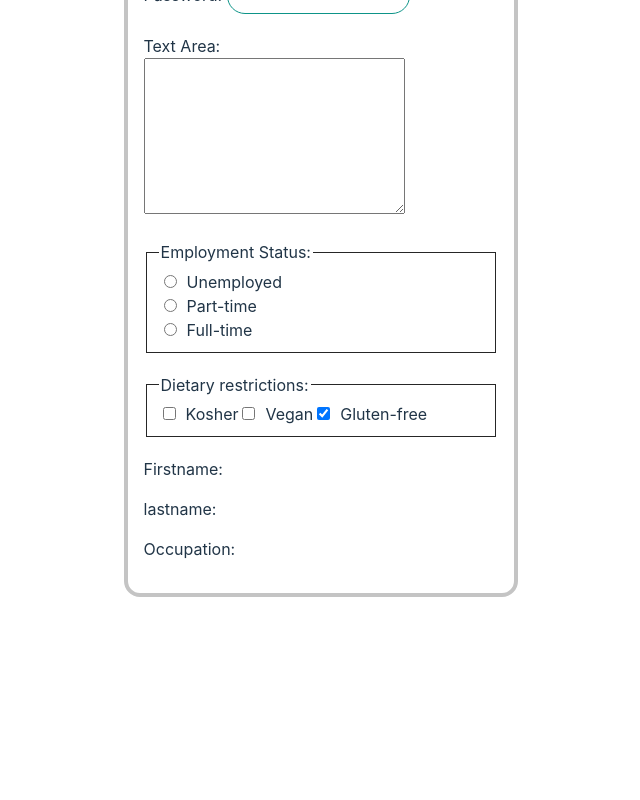
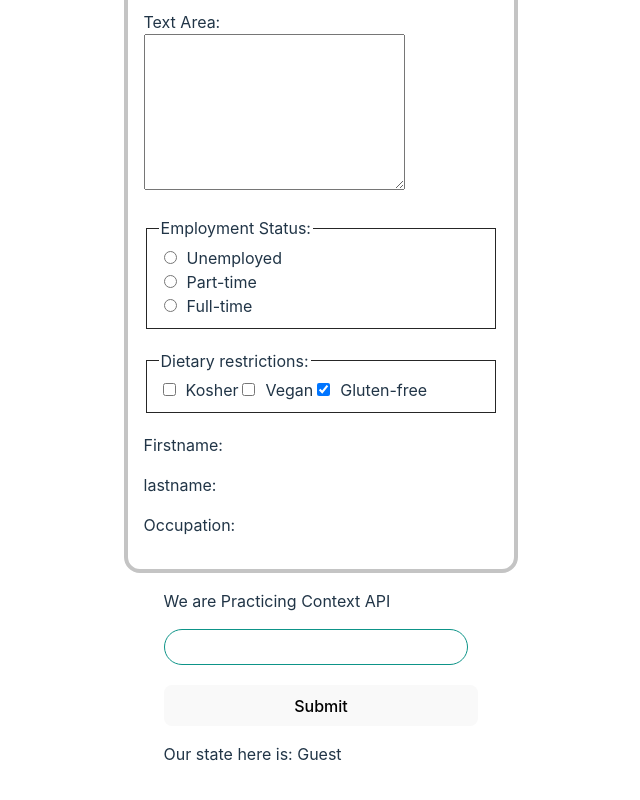
Before and after one commit to adexfit/bobreact, a React (Vite) app in the folder bobreact/: page / in a window 1280 px wide. Shown: the part 1144-1944 px from the top of the page, without its empty margins (319-959 px from the left). Before the commit the page ends 1773 px from the top, so only its background shows below. Built offline with nearby package versions, Linux system fonts and the light colour scheme.

Commit message:
added context API

```diff
--- a/bobreact/src/App.jsx
+++ b/bobreact/src/App.jsx
@@ -3,9 +3,11 @@ import { useState } from 'react'
 import './App.css'
 import ProfileCard from './components/ProfileCard'
 import FormCard from './components/FormCard'
+import { UserProvider } from './context/UserContext'
+import Login from './components/Login'
+import Count from './components/Count'
 
 function App() {
-  const [count, setCount] = useState(0)
   const [profiledata, setProfiledata] = useState({
     name: 'Adeboye Elisha',
     role: 'Frontend Developer',
@@ -14,57 +16,15 @@ function App() {
     employed: true
   })
 
-  const increaseNum = () => {
-      setCount((counter) => {
-        return counter = counter + 1
-      } )
-  }
-
-  const reduceNum = () => {
-    setCount((counter) => {
-      return counter = counter - 1
-    } )
-  }
-
-  const manageStaff = () => {
-      setProfiledata((employState)=> {
-          return {...employState, employed: !employState.employed}
-      })
-  }
-
-  const sayHi = () => {
-    alert("I am working")
-
-  }
-
   return (
     <>
-      <div>
-        <p>
-          Hello world, i am learning react
-        </p>
-      </div>
-      <h1>Our count is: {count} </h1>
-      <div className="card">
-        <button onClick={increaseNum} className='btn-left'>
-          Increase count
-        </button>
-
-        <button onClick={reduceNum}>
-          Decrease count
-        </button>
-      </div>
-
-      <div>
-        <ProfileCard profileDetails = {profiledata} parentFunc = {sayHi} />
-        <br />
-        <button onClick={manageStaff}>
-          {profiledata.employed ? 'Fire staff' : 'Hire staff'}
-        </button>
-      </div>
+      <Count />
+      <ProfileCard profileDetails = {profiledata} parentFunc = {setProfiledata} />
       <br />
-
       <FormCard />
+      <UserProvider>
+        <Login />
+      </UserProvider>
 
     </>
   )
--- /dev/null
+++ b/bobreact/src/components/Count.jsx
@@ -0,0 +1,40 @@
+import React from 'react'
+import { useState } from 'react'
+
+const Count = () => {
+    const [count, setCount] = useState(0)
+
+    const increaseNum = () => {
+        setCount((counter) => {
+          return counter = counter + 1
+        } )
+    }
+
+    const reduceNum = () => {
+      setCount((counter) => {
+        return counter = counter - 1
+      } )
+    }
+
+  return (
+    <>
+    <div>
+        <p>
+        Hello world, i am learning react
+        </p>
+    </div>
+    <h1>Our count is: {count} </h1>
+    <div className="card">
+        <button onClick={increaseNum} className='btn-left'>
+        Increase count
+        </button>
+
+        <button onClick={reduceNum}>
+            Decrease count
+        </button>
+    </div>
+  </>
+  )
+}
+
+export default Count
--- /dev/null
+++ b/bobreact/src/components/Login.jsx
@@ -0,0 +1,28 @@
+import React, { useState } from 'react'
+import { useContext } from 'react'
+import { UserContext } from '../context/UserContext'
+
+const Login = () => {
+    const {user, setUser} = useContext(UserContext)  //destructure the data in userContext
+    const [value, setValue] = useState("")
+
+    const handleSubmit = (event) => {
+        event.preventDefault();
+        setUser(value)
+    }
+
+  return (
+    <div>
+        <form onSubmit={handleSubmit}>
+            <p>We are Practicing Context API</p>
+            <input type="text" value={value} onChange={(e) => setValue(e.target.value)} />
+            <button type='submit'>Submit</button>
+            <p>Our state here is: {user} </p>
+
+        </form>
+
+    </div>
+  )
+}
+
+export default Login
--- a/bobreact/src/components/ProfileCard.jsx
+++ b/bobreact/src/components/ProfileCard.jsx
@@ -3,18 +3,34 @@ import reactLogo from '../assets/react.svg'
 // import '../App.css'
 
 const ProfileCard = (props) => {
-    console.log(props)
+  const {profileDetails, parentFunc} = props
+  const manageStaff = () => {
+      parentFunc((employState)=> {
+        return {...employState, employed: !employState.employed}
+    })
+  }
+
+  const sayHi = () => {
+    alert("I am working")
+
+  }
+
 
   return (
     <div className='profilediv'>
         <h2>My Profile</h2>
         <img src={reactLogo} alt="skill logo" />
-        <p>{`Name: ${props.profileDetails.name}`}</p>
-        <p>{`Role: ${props.profileDetails.role}`}</p>
-        <p>{`Age: ${props.profileDetails.age}`}</p>
-        <p>{`Country: ${props.profileDetails.country}`}</p>
-        <p>Status: <span style={props.profileDetails.employed ? {color: 'green'} : {color: 'red'}}>{ props.profileDetails.employed ? 'Employed' : 'Unemployed' }</span></p>
-        <button onClick={props.parentFunc}>Test an hidden code</button>
+        <p>{`Name: ${profileDetails.name}`}</p>
+        <p>{`Role: ${profileDetails.role}`}</p>
+        <p>{`Age: ${profileDetails.age}`}</p>
+        <p>{`Country: ${profileDetails.country}`}</p>
+        <p>Status: <span style={profileDetails.employed ? {color: 'green'} : {color: 'red'}}>{ profileDetails.employed ? 'Employed' : 'Unemployed' }</span></p>
+        <button onClick={sayHi}>Test an hidden code</button>
+
+        <br />
+        <button onClick={manageStaff}>
+          {profileDetails.employed ? 'Fire staff' : 'Hire staff'}
+        </button>
 
     </div>
   )
--- /dev/null
+++ b/bobreact/src/context/UserContext.jsx
@@ -0,0 +1,19 @@
+import { createContext, useState } from "react";
+import React from 'react'
+
+const UserContext = createContext();  //we have created the context
+
+//We are creating a custom provider function
+const UserProvider = ({ children }) => {
+    const [user, setUser] = useState("Guest")
+
+  return (
+    <UserContext.Provider value={{ user, setUser }}>
+        {children}
+    </UserContext.Provider>
+  )
+}
+
+
+
+export {UserContext, UserProvider};
```
